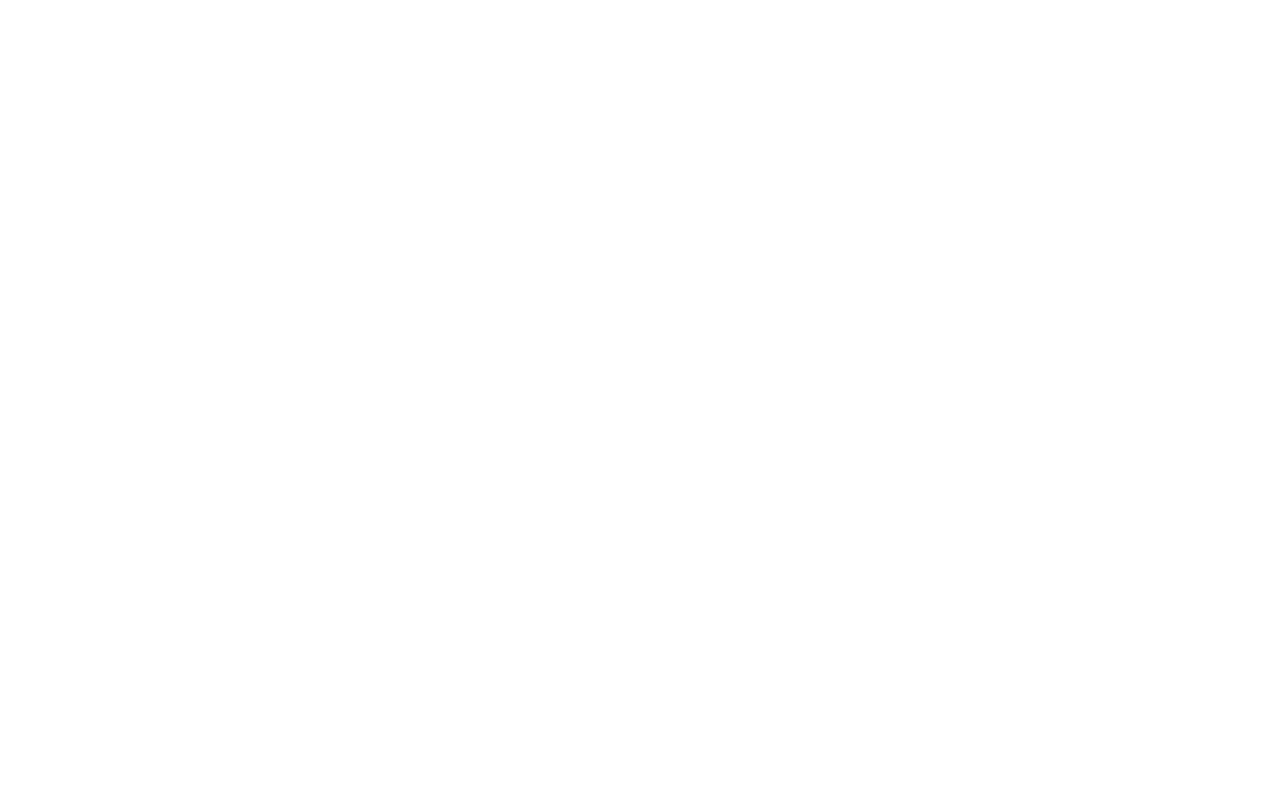
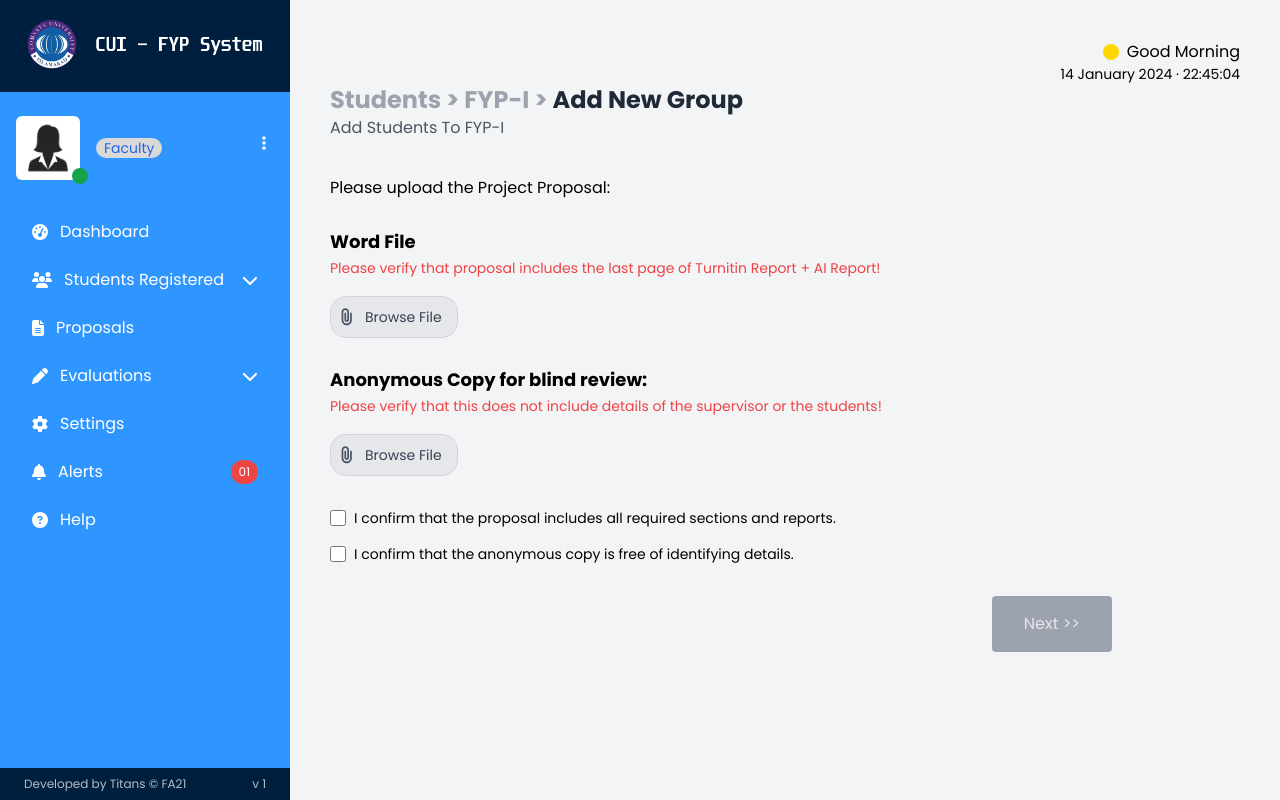
Before and after one commit to AsaDev1/fyp-frontend, a React (Create React App) app: page /supervisor/add-groups/docs in a window 1280 px wide. Before the commit this address had no page. Built offline with nearby package versions, Linux system fonts and the light colour scheme.

Commit message:
APi implemented in StudendsAddForm and created new page UploadFileForm

```diff
--- a/src/components/Global/SideBar/Profile.jsx
+++ b/src/components/Global/SideBar/Profile.jsx
@@ -1,7 +1,16 @@
 import React, { useState } from "react";
+import { FontAwesomeIcon } from '@fortawesome/react-fontawesome';
+import { faEllipsisV, faSignOutAlt } from '@fortawesome/free-solid-svg-icons';
 
 const Profile = () => {
   const [dropdownOpen, setDropdownOpen] = useState(false);
+  const facultyName = localStorage.getItem('faculty_name');
+
+  const handleLogout = () => {
+    localStorage.removeItem('faculty_id');
+    localStorage.removeItem('faculty_name');
+    window.location.href = "/";
+  }
 
   return (
     <div className="flex items-center px-4 mt-6 relative">
@@ -12,7 +21,7 @@
           src="/Assets/female- avatar.webp"
         />
         <div className="ml-4">
-          <div className="text-white">Miss. Mahwish W.</div>
+          <div className="text-white">{facultyName}</div>
           <div className="text-blue-600 text-sm bg-[#D9D9D9] w-fit rounded-xl px-2">
             Faculty
           </div>
@@ -24,13 +33,16 @@
           className="text-white focus:outline-none"
           onClick={() => setDropdownOpen(!dropdownOpen)}
         >
-          <i className="fas fa-ellipsis-v"></i>
+          <FontAwesomeIcon icon={faEllipsisV} className="" />
         </button>
         {dropdownOpen && (
-          <div className="bg-[#001F3F] text-black rounded shadow-lg mt-2 w-36 absolute right-0">
-            <a className="text-[#F0483E] block px-4 py-2 hover:bg-gray-200" href="#">
-              <i className="fas fa-sign-out-alt"></i> Logout
-            </a>
+          <div className="bg-[#001F3F] text-black rounded shadow-lg mt-2 w-32 absolute right-0">
+            <button
+              className="text-[#F0483E] w-full py-2 hover:bg-gray-200 rounded"
+              onClick={handleLogout}
+            >
+              <FontAwesomeIcon icon={faSignOutAlt} className="mr-2" /> Logout
+            </button>
           </div>
         )}
       </div>
--- a/src/components/Global/SideBar/Sidebar.jsx
+++ b/src/components/Global/SideBar/Sidebar.jsx
@@ -7,7 +7,7 @@
   return (
     <div className="flex h-screen">
       {/* Sidebar */}
-      <div className="bg-[#3096FF] text-white w-[270px] flex flex-col max-lg:w-[225px]">
+      <div className="bg-[#3096FF] text-white w-[290px] flex flex-col max-lg:w-[225px]">
         <div className="flex items-center justify-center">
           <img src="/Assets/logo.png" alt="Logo" />
         </div>
--- a/src/components/Supervisor/AddGroups/MainContent.jsx
+++ b/src/components/Supervisor/AddGroups/MainContent.jsx
@@ -5,21 +5,12 @@
 import GroupDetailsForm from './GroupDetailsForm';
 import StudentsAddForm from './StudentsAddForm';
 import SubjectsVerificationPage from './SubjectsVerification';
+import UploadFilesForm from './UploadFilesForm'
 
 
 const MainContent = () => {
-  // const { getSubjects } = useSubjects();
   const navigate = useNavigate();
   const location = useLocation();
-
-  // useEffect(()=>{
-  //   const getReqSubjects = async () => {
-  //     const subjects = await getSubjects()
-  //     console.log("subjects data", subjects)
-  //   }
-
-  //   getReqSubjects()
-  // })
 
   const [formData, setFormData] = useState({
     form1: {
@@ -52,30 +43,37 @@
     navigate('step3');
   };
 
-  const currentStep = location.pathname === '/supervisor/add-groups/step3' ? 3 : location.pathname === '/supervisor/add-groups/step2' ? 2 : 1;
-
+  const currentStep =
+  location.pathname === '/supervisor/add-groups' ? 1 :
+  location.pathname === '/supervisor/add-groups/step2' ? 2 :
+  location.pathname === '/supervisor/add-groups/step3' ? 3 :
+  location.pathname === '/supervisor/add-groups/docs' ? 4 : 0;
 
 return (
   <div className="flex-1 p-10 max-lg:p-6 min-h-screen">
     <Header />
     <Breadcrumb />
 
-      { currentStep === 1 ? (
+    {currentStep === 1 ? (
       <GroupDetailsForm
         onSubmit={handleForm1Submit}
         initialData={formData.form1}
       />
     ) : currentStep === 2 ? (
       <StudentsAddForm
-          numOfMembers={parseInt(formData.form1.members)}
+        numOfMembers={parseInt(formData.form1.members, 10)}
         onSubmit={handleForm2Submit}
         initialData={formData.form2}
       />
-      ): (
+    ) : currentStep === 3 ? (
       <SubjectsVerificationPage />  // Replace with your actual component for step 3
+    ) : currentStep === 4 ? (
+      <UploadFilesForm />
+    ) : (
+      <div>Invalid step. Please check the URL.</div>
     )}
   </div>
 );
-};
+}
 
 export default MainContent;
--- a/src/components/Supervisor/AddGroups/StudentsAddForm.jsx
+++ b/src/components/Supervisor/AddGroups/StudentsAddForm.jsx
@@ -1,50 +1,96 @@
 import React, { useState, useEffect } from 'react';
+import { useStudents } from '../../../hooks/Students/useStudents';
 
 const GroupForm = ({ numOfMembers, onSubmit, initialData }) => {
   const [formData, setFormData] = useState(initialData);
-
+  const { getNameForRegistrationNumber } = useStudents();
+  const idPattern = /^(FA|SP)\d{2}-[A-Z]{3}-\d{3}$/; // Regex for validation
 
   useEffect(() => {
-    // If initialData changes (e.g., when navigating back to this step), update formData
     if (initialData && initialData.length > 0) {
       setFormData(initialData);
     } else {
-      // Initialize formData if it's empty and numOfMembers is provided
-      setFormData(Array.from({ length: numOfMembers }, () => ({ id: '', name: '' })));
+      setFormData(
+        Array.from({ length: numOfMembers }, () => ({ id: '', name: '', isValid: true }))
+      );
     }
   }, [initialData, numOfMembers]);
 
-  const handleInputChange = (index, field, value) => {
+  const handleInputChange = async (index, field, value) => {
     setFormData((prevFormData) => {
       const updatedFormData = [...prevFormData];
       updatedFormData[index] = {
         ...updatedFormData[index],
         [field]: value,
+        isValid: true, // Reset to valid initially
       };
       return updatedFormData;
     });
+
+    if (field === 'id') {
+      if (idPattern.test(value)) {
+        try {
+          const studentName = await getNameForRegistrationNumber(value);
+          setFormData((prevFormData) => {
+            const updatedFormData = [...prevFormData];
+            updatedFormData[index] = {
+              ...updatedFormData[index],
+              name: studentName || '', // Update name if found
+            };
+            return updatedFormData;
+          });
+        } catch (error) {
+          console.error("Error fetching student name:", error);
+        }
+      } else {
+        // If ID is invalid, clear the name and mark as invalid
+        setFormData((prevFormData) => {
+          const updatedFormData = [...prevFormData];
+          updatedFormData[index] = {
+            ...updatedFormData[index],
+            name: '', // Clear name
+            isValid: false, // Mark as invalid
+          };
+          return updatedFormData;
+        });
+      }
+    }
   };
 
   const allFieldsFilled = formData.every(
-    (member) => member.id.trim() !== '' && member.name.trim() !== ''
+    (member) =>
+      typeof member.name === 'string' &&
+      member.name.trim() !== '' &&
+      member.id.trim() !== '' &&
+      member.isValid // Ensure the ID is valid
   );
 
   const handleSubmit = () => {
-    onSubmit(formData); // Pass the updated form data to the parent
+    onSubmit(formData);
   };
 
   const renderFields = () => {
     return formData.map((member, index) => (
-      <div key={index} className="grid grid-cols-2 gap-6 mb-4">
+      <div key={index} className="grid grid-cols-2 gap-6 mb-4 items-start">
         <div>
-          <label className="block text-gray-700 text-left">
-            Student ID {index === 0 ? "(Group Leader)" : ""}
-          </label>
+          <div className="flex items-center justify-between">
+            <label className="block text-gray-700 text-left">
+              Student ID {index === 0 ? "(Group Leader)" : ""}
+            </label>
+            {!member.isValid && (
+              <span className="text-red-500 text-sm ml-2 whitespace-nowrap">
+                Invalid format - E.g. SP/FA21-BSE-022
+              </span>
+            )}
+          </div>
           <input
-            className="w-full fill-input mt-2 p-2 border rounded"
+            className={`w-full fill-input mt-2 p-2 border rounded ${
+              !member.isValid ? "border-red-500" : "border-gray-300"
+            }`}
             type="text"
             value={member.id}
-            onChange={(e) => handleInputChange(index, 'id', e.target.value)}
+            onChange={(e) => handleInputChange(index, "id", e.target.value)}
+            placeholder="SP/FA21-BSE-XXX"
           />
         </div>
         <div>
@@ -52,20 +98,25 @@
           <input
             className="w-full bg-[#D9D9D9] mt-2 p-2 border rounded"
             type="text"
-            value={member.name}
-            onChange={(e) => handleInputChange(index, 'name', e.target.value)}
+            value={member.name || ""} // Ensure name is never undefined
+            readOnly
           />
         </div>
       </div>
     ));
   };
 
+
   return (
-    <div className="p-8 rounded mt-3">
+    <div className="mt-9 mr-32">
       {renderFields()}
       <div className="mt-8 text-right">
         <button
-          className={`py-4 px-8 rounded ${allFieldsFilled ? 'bg-red-500 text-white' : 'bg-gray-300 text-gray-600 cursor-not-allowed'}`}
+          className={`py-4 px-8 rounded ${
+            allFieldsFilled
+              ? 'bg-red-500 text-white'
+              : 'bg-gray-300 text-gray-600 cursor-not-allowed'
+          }`}
           disabled={!allFieldsFilled}
           onClick={handleSubmit}
         >
--- /dev/null
+++ b/src/components/Supervisor/AddGroups/UploadFilesForm.jsx
@@ -0,0 +1,149 @@
+import React, { useState } from "react";
+import { FontAwesomeIcon } from "@fortawesome/react-fontawesome";
+import { faPaperclip } from "@fortawesome/free-solid-svg-icons";
+
+const UploadFiles = () => {
+  const [wordFile, setWordFile] = useState(null);
+  const [wordFileName, setWordFileName] = useState("Browse File");
+  const [anonymousFile, setAnonymousFile] = useState(null);
+  const [anonymousFileName, setAnonymousFileName] = useState("Browse File");
+  const [conditionOneChecked, setConditionOneChecked] = useState(false);
+  const [conditionTwoChecked, setConditionTwoChecked] = useState(false);
+
+  // Handle file selection
+  const handleFileChange = (e, type) => {
+    if (type === "word") {
+      setWordFile(e.target.files[0]);
+      setWordFileName(e.target.files[0].name);
+    } else if (type === "anonymous") {
+      setAnonymousFile(e.target.files[0]);
+      setAnonymousFileName(e.target.files[0].name);
+    }
+  };
+
+  // Handle form submission
+  const handleSubmit = async (e) => {
+    e.preventDefault();
+
+    if (!wordFile || !anonymousFile) {
+      alert("Please upload both files.");
+      return;
+    }
+
+    const formData = new FormData();
+    formData.append("wordFile", wordFile);
+    formData.append("anonymousFile", anonymousFile);
+
+    try {
+      const response = await fetch("https://your-server-endpoint.com/upload", {
+        method: "POST",
+        body: formData,
+      });
+
+      if (response.ok) {
+        alert("Files submitted successfully!");
+      } else {
+        alert("Error submitting files.");
+      }
+    } catch (error) {
+      console.error("Upload failed:", error);
+      alert("An error occurred while uploading files.");
+    }
+  };
+
+  return (
+    <div className="mt-9 mr-32 text-left">
+      <span>Please upload the Project Proposal:</span>
+      <form onSubmit={handleSubmit}>
+        {/* Word file upload */}
+        <h1 className="text-lg font-bold mt-7">Word File</h1>
+        <span className="text-red-500 text-sm">
+          Please verify that proposal includes the last page of Turnitin Report + AI Report!
+        </span>
+
+        <label
+          htmlFor="wordFile"
+          className="flex items-center py-5 px-2 border border-gray-300 rounded-2xl cursor-pointer w-32 mt-4 bg-gray-200 contain-strict"
+        >
+          <FontAwesomeIcon icon={faPaperclip} className="text-gray-600 mr-3 -rotate-45" />
+          <span className="text-gray-700 text-sm">{wordFileName}</span>
+        </label>
+
+        <input
+          id="wordFile"
+          type="file"
+          accept=".doc,.docx"
+          className="hidden"
+          onChange={(e) => handleFileChange(e, "word")}
+        />
+
+        {/* Anonymous file upload */}
+        <h1 className="text-lg font-bold mt-7">Anonymous Copy for blind review:</h1>
+        <span className="text-red-500 text-sm">
+          Please verify that this does not include details of the supervisor or the students!
+        </span>
+
+        <label
+          htmlFor="anonymousFile"
+          className="flex items-center py-5 px-2 border border-gray-300 rounded-2xl cursor-pointer w-32 mt-4 bg-gray-200 contain-strict"
+        >
+          <FontAwesomeIcon icon={faPaperclip} className="text-gray-600 mr-3 -rotate-45" />
+          <span className="text-gray-700 text-sm">{anonymousFileName}</span>
+        </label>
+
+        <input
+          id="anonymousFile"
+          type="file"
+          accept=".doc,.docx"
+          className="hidden"
+          onChange={(e) => handleFileChange(e, "anonymous")}
+        />
+
+        {/* Checkboxes for conditions */}
+        <div className="mt-8">
+          <div className="flex items-center mb-4">
+            <input
+              type="checkbox"
+              id="conditionOne"
+              className="mr-2 size-4"
+              checked={conditionOneChecked}
+              onChange={(e) => setConditionOneChecked(e.target.checked)}
+            />
+            <label htmlFor="conditionOne" className="text-sm">
+              I confirm that the proposal includes all required sections and reports.
+            </label>
+          </div>
+          <div className="flex items-center">
+            <input
+              type="checkbox"
+              id="conditionTwo"
+              className="mr-2 size-4"
+              checked={conditionTwoChecked}
+              onChange={(e) => setConditionTwoChecked(e.target.checked)}
+            />
+            <label htmlFor="conditionTwo" className="text-sm">
+              I confirm that the anonymous copy is free of identifying details.
+            </label>
+          </div>
+        </div>
+
+        {/* Submit button */}
+        <div className="mt-8 text-right">
+          <button
+            type="submit"
+            className={`py-4 px-8 rounded ${
+              conditionOneChecked && conditionTwoChecked
+                ? "bg-red-500 text-white"
+                : "bg-gray-400 text-gray-200 cursor-not-allowed"
+            }`}
+            disabled={!conditionOneChecked || !conditionTwoChecked}
+          >
+            Next &gt;&gt;
+          </button>
+        </div>
+      </form>
+    </div>
+  );
+};
+
+export default UploadFiles;
--- /dev/null
+++ b/src/hooks/Students/useStudents.js
@@ -0,0 +1,32 @@
+import { useState } from "react";
+import axios from "axios";
+
+axios.defaults.withCredentials = true;
+
+export const useStudents = () => {
+  const token = localStorage.getItem('token');
+
+  const getNameForRegistrationNumber = async (registration_number) => {
+    try {
+      const response = await axios.post(`${process.env.REACT_APP_BASE_URL}students/available`,
+        { studentRegistrationNumber: registration_number },
+        {
+          headers: {
+            Authorization: `Bearer ${token}`,
+          },
+        }
+      );
+
+      if (!response || !response.data || !response.data.studentName) {
+        throw new Error("Invalid response from server");
+      }
+
+      return response.data.studentName; // Return the name if successful
+    } catch (error) {
+      alert(error.response.data.message);
+      return null; // Return null to indicate failure
+    }
+  };
+
+  return { getNameForRegistrationNumber };
+};
--- a/src/routes/Router.jsx
+++ b/src/routes/Router.jsx
@@ -16,6 +16,8 @@
             <Route path="/supervisor/add-groups" element={<AddGroups />} >
                 <Route path="step2" element={<AddGroups />} />
                 <Route path="step3" element={<AddGroups />} />
+                <Route path="docs" element={<AddGroups />} />
+
             </Route>
 
             {/* Add more routes as needed */}
```
Also changed, not shown: src/components/Supervisor/AddGroups/GroupDetailsForm.jsx (+13 -11 lines), src/components/Supervisor/AddGroups/SubjectsVerification.jsx (+8 -1 lines). Lines whose indentation alone changed are shown as unchanged.
